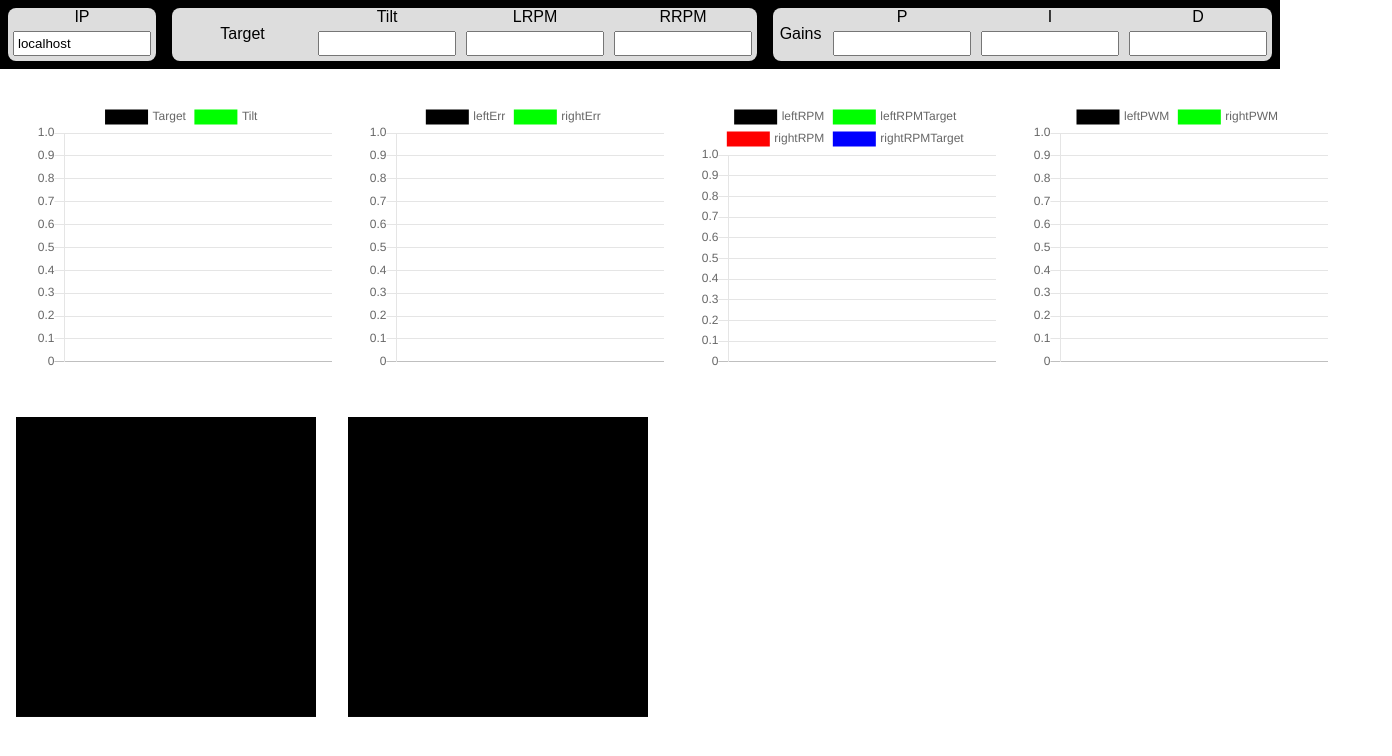
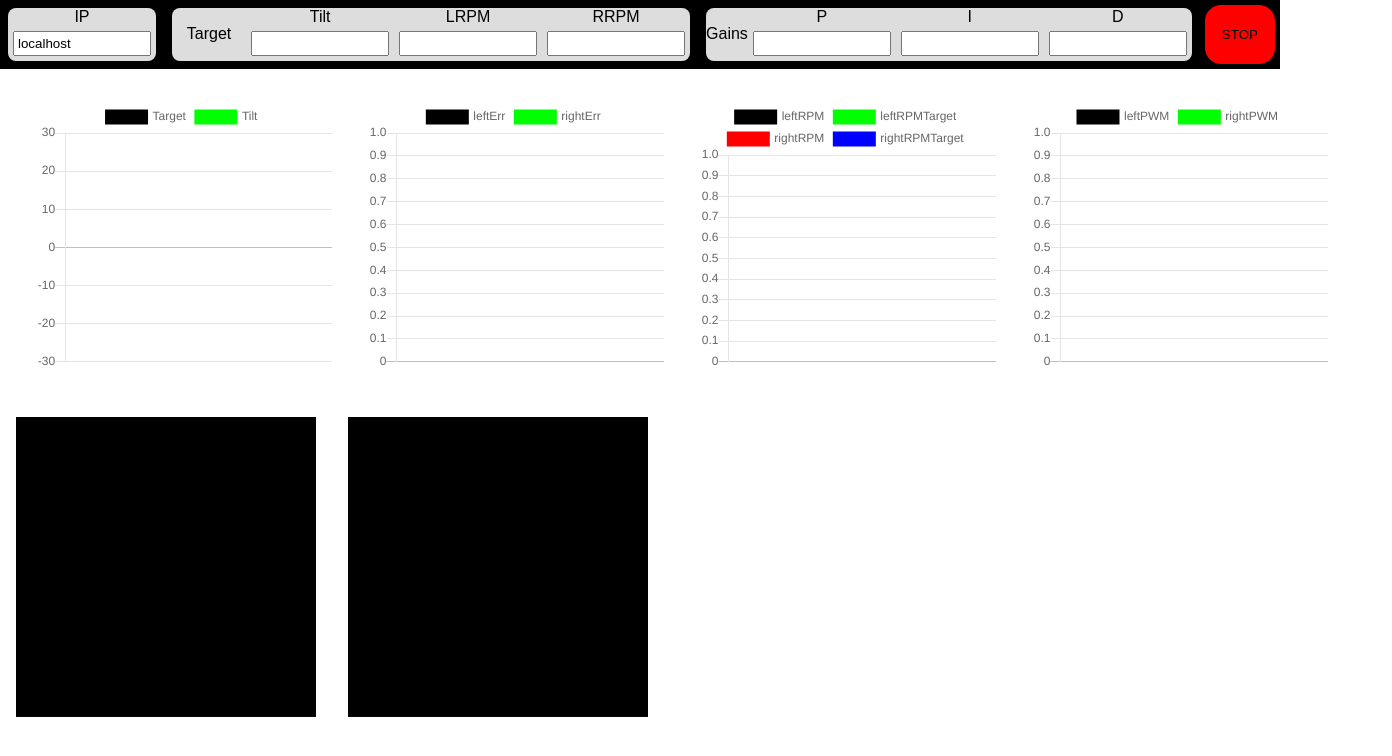
Before and after one commit to Adam-Paterson1/trc3000, a React (Create React App) app: page / in a window 1280 px wide. Shown: the top 756 px of the page, 1392 px wide, since content can reach past the window. Built offline with nearby package versions, Linux system fonts and the light colour scheme.

Commit message:
Add in stop  button

```diff
--- a/src/App.css
+++ b/src/App.css
@@ -1,5 +1,13 @@
 .App {
   text-align: center;
+}
+
+button#stop {
+  background: red;
+  border: none;
+  width: 5rem;
+  margin: 0.3rem;
+  border-radius: 1rem;
 }
 
 input {
--- a/src/App.js
+++ b/src/App.js
@@ -1,5 +1,5 @@
 import React, { Component } from 'react';
-import {setupSocket, setTarget, subscribeToTarget, subscribeToGains, setGains} from './Socket.js';
+import {setupSocket, setTarget, subscribeToTarget, subscribeToGains, setGains, stop} from './Socket.js';
 import ChartWrapper from './ChartWrapper.js';
 import './App.css';
 import Logger from './Logger.js';
@@ -19,6 +19,7 @@ class App extends Component {
     this.handleSubmitTargetTilt = this.handleSubmitTargetTilt.bind(this);
     this.handleSubmitTargetLRPM = this.handleSubmitTargetLRPM.bind(this);
     this.handleSubmitTargetRRPM = this.handleSubmitTargetRRPM.bind(this);
+    this.handleStop = this.handleStop.bind(this);
 
     this.handleSubmitGains = this.handleSubmitGains.bind(this);
   }
@@ -32,13 +33,14 @@ class App extends Component {
         this.setState((prevState) => {
           return {target: {...prevState.target, Tilt: target.Tilt}}
         });
-      } else if (target.leftRPM) {
+      }
+      if (target.leftRPM) {
         this.inputTargetLRPM.current.value = target.leftRPM
         this.setState((prevState) => {
           return {target: {...prevState.target, leftRPM: target.leftRPM}}
         });
-
-      } else if (target.rightRPM) {
+      }
+      if (target.rightRPM) {
         this.inputTargetRRPM.current.value = target.rightRPM
         this.setState((prevState) => {
           return {target: {...prevState.target, rightRPM: target.rightRPM}}
@@ -77,6 +79,9 @@ class App extends Component {
       ki: this.inputKi.current.value,
       kd: this.inputKd.current.value})
     event.preventDefault();
+  }
+  handleStop() {
+    stop();
   }
   render() {
     return (
@@ -124,13 +129,14 @@ class App extends Component {
             </label>
             <input type="submit" style={{display: "none"}} />
           </form>
+          <button id="stop" onClick={this.handleStop}>STOP</button>
         </div>
         <div style={{display: 'flex'}}>
           <ChartWrapper target={this.state.target} />
-          <Logger />
         </div>
         <div style={{display: 'flex'}}>
           <VideoPlayer />
+          <Logger />
         </div>
       </div>
     );
--- a/src/Chart.js
+++ b/src/Chart.js
@@ -18,6 +18,15 @@ class ChartWrapper extends Component {
         backgroundColor: colours[index],
       }
     })
+    let yaxes = [{}];
+    if (this.props.limits) {
+      yaxes = [{
+        ticks: {
+          max: this.props.limits[1],
+          min: this.props.limits[0]
+        }
+      }]
+    }
     this.myChart = new Chart(this.id, {
       type: 'line',
       data: {
@@ -31,7 +40,8 @@ class ChartWrapper extends Component {
         scales: {
           xAxes: [{
             display: false,
-          }]
+          }],
+          yAxes: yaxes
         },
         animation: {
           duration: 0,
--- a/src/ChartWrapper.js
+++ b/src/ChartWrapper.js
@@ -51,7 +51,8 @@ class ChartWrapper extends Component {
         <Chart
           labels={['Target', 'Tilt']}
           registerInterest={this.registerInterest}
-          deregisterInterest={this.deregisterInterest}>
+          deregisterInterest={this.deregisterInterest}
+          limits={[-30, 30]}>
         </Chart>
         <Chart
           labels={['leftErr', 'rightErr']}
--- a/src/Socket.js
+++ b/src/Socket.js
@@ -79,4 +79,7 @@ function subscribeToLogs(cb) {
   }
   socket.on('log', value => cb(value))
 }
-export { setupSocket, subscribeToTilt, subscribeToImage, setTarget, subscribeToTarget, subscribeToGains, setGains, subscribeToLogs };
+function stop() {
+  socket.emit('stop')
+}
+export { setupSocket, subscribeToTilt, subscribeToImage, setTarget, subscribeToTarget, subscribeToGains, setGains, subscribeToLogs, stop };
```
